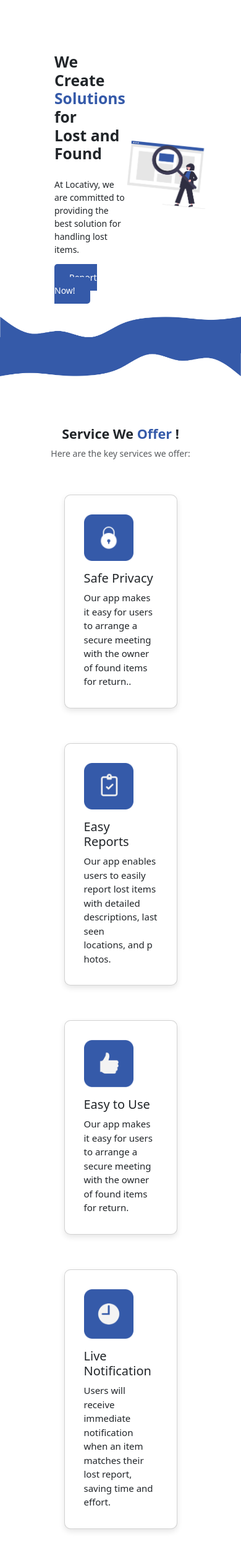
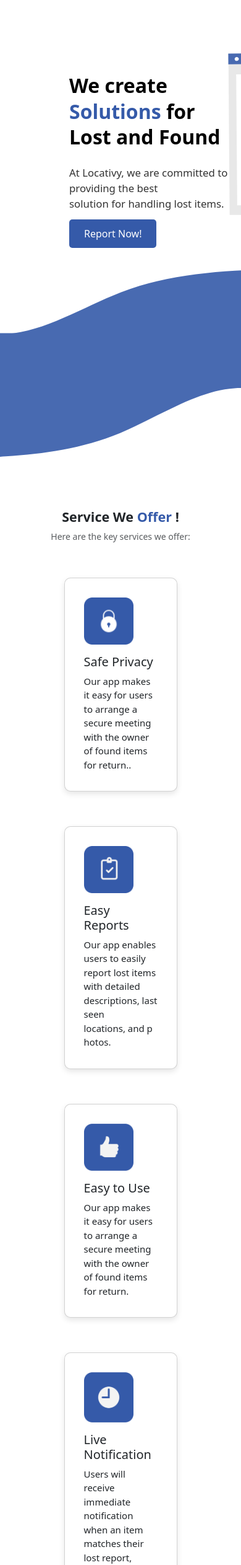
Before and after one commit to AchmadAdji/Locativy, a PHP site: page /locatify/index.html in a window 390 px wide. Shown: the part 75-2600 px from the top of the page at 62% size. Run offline with PHP 8.4, Linux system fonts and the light colour scheme.

Commit message:
Update Footer and Homepage

```diff
--- a/index.html
+++ b/index.html
@@ -58,27 +58,26 @@
     </nav>
 
     <!-- Hero Section -->
-    <div class="hero-section d-flex align-items-center fixed">
+    <div class="hero-section">
+      <!-- Konten Teks -->
       <div class="content">
-        <h2 class="hero-1 fw-bold mb-4">We Create <span style="color: #355AA9;">Solutions</span> for<p>Lost and Found</p></h2>
-        <p class="text-hero-1">At Locativy, we are committed to providing the<br>best solution for handling lost items.</p>
+        <h3 class="hero-1 fw-bold mb-4">
+          We create <span>Solutions</span> for <br>Lost and Found
+        </h3>
+        <p class="text-hero-1">
+          At Locativy, we are committed to providing the best <br> solution for handling lost items.
+        </p>
         <div class="a-hero-1 mt-4">
-          <a href="form-report.html" class="btn-custom-lapor px-4">Report Now!</a>
+          <a href="form-report.html" class="button-custom px-4">Report Now!</a>
         </div>
       </div>
-      <div class="illustration">
-        <img src="assets/image/undraw_web-search_9qqc 1.png" class="img-fluid" alt="Illustration" style="height: 350px;">
-      </div>
+
+      <!-- Gambar Latar Belakang -->
+      <img src="assets/image/icon-1.svg" alt="Background" class="background-image" style="margin-bottom: 10rem;">
     </div>
 
-    <div class="icon-border">
-      <div class="illustration-1">
-        <img src="assets/image/icon.png" class="img-fluid-border" alt="Illustration" style="height: auto; object-fit: contain; width: 100%;">
-      </div>
-    </div>
-
-    <div class="second-section d-flex align-items-center">
-      <div class="content">
+    <div class="service-section d-flex align-items-center">
+      <div class="content-service">
         <h4 class="fw-bold mb-2">Service We <span style="color: #355AA9;">Offer</span> !</h4>
         <p class="text-muted">Here are the key services we offer:</p>
       </div>
@@ -86,7 +85,7 @@
 
   <div class="row row-cols-2 row-cols-md-5 g-4" style="justify-content: center; margin-top: 1rem; gap: 2rem;">
     <div class="col">
-      <div class="card d-flex flex-column" style="transition: transform 0.3s ease;
+      <div class="card d-flex flex-column h-100" style="transition: transform 0.3s ease;
       background: white;
       border-radius: 10px;
       padding: 15px;
@@ -104,7 +103,7 @@
       </div>
     </div>
     <div class="col">
-      <div class="card d-flex flex-column" style="transition: transform 0.3s ease;
+      <div class="card d-flex flex-column h-100" style="transition: transform 0.3s ease;
       background: white;
       border-radius: 10px;
       padding: 15px;
@@ -122,7 +121,7 @@
       </div>
     </div>
     <div class="col">
-      <div class="card d-flex flex-column" style="transition: transform 0.3s ease;
+      <div class="card d-flex flex-column h-100" style="transition: transform 0.3s ease;
       background: white;
       border-radius: 10px;
       padding: 15px;
@@ -140,7 +139,7 @@
       </div>
     </div>
     <div class="col">
-      <div class="card d-flex flex-column" style="transition: transform 0.3s ease;
+      <div class="card d-flex flex-column h-100" style="transition: transform 0.3s ease;
       background: white;
       border-radius: 10px;
       padding: 15px;
@@ -214,32 +213,30 @@
           </div>
       </div>
 
-      <div class="about-us-section d-flex align-items-center fixed" id="our-team">
-        <div class="content-about-us">
-          <h2 class="our-team fw-bold mb-4">Our Team</h2>
-          <p class="text-about" style="font-style: italic;">
-            The “Lost and Found” application is software designed to help <br> people track and identify lost or found items.
-            These <br> applications are usually used to create a platform where <br>
-            people can report lost items, search for lost items,
-            or report <br> found items. We apply this application in the school environment
-          </p>
-          <div class="a-our-team mt-4">
-            <a class="btn-custom-lapor px-4">Read more</a>
-          </div>
-        </div>
-        <div class="illustration-2">
-          <img src="assets/image/undraw_people-search.png" class="img-fluid" alt="Illustration" style="height: 350px;">
+      <!-- About Section -->
+    <div class="about-us-section">
+      <!-- Konten Teks -->
+      <div class="about-content">
+        <h4 class="about-1 fw-bold mb-4">
+          Our Team
+        </h4>
+        <p class="text-about-1" style="font-style: italic;">
+          The “Lost and Found” application is software designed to help people <br> track and identify lost or found items.
+          These applications are usually <br> used to create a platform where people can report lost items, search <br>
+          for lost items, or report found items. We apply this application in the <br> school environment...
+        </p>
+        <div class="a-about-1 mt-4">
+          <a href="form-report.html" class="button-custom px-4">Read More</a>
         </div>
       </div>
 
-      <div class="waves-icon">
-        <img src="assets/image/Vector.png" class="img-fluid-border" alt="Illustration" style="height: 160px; margin-bottom: 4rem;">
-      </div>
+      <!-- Gambar Latar Belakang -->
+      <img src="assets/image/icon-2.svg" alt="Background" class="background-image" style="margin-bottom: 10rem;">
+    </div>
 
       <!-- Call to Action Section -->
 <div class="cta-container">
   <h4>Ready to get started?</h4>
-  <a href="#" class="cta-button">Register now!</a>
 </div>
 
 <!-- Footer Section -->
@@ -279,7 +276,7 @@
   <!-- Social Media & Logo -->
   <div class="footer-bottom">
       <div class="social-icons">
-          <i class="fa-brands fa-square-instagram" style="color: #355aa9;"></i>
+        <a href="https://www.instagram.com/locativy?igsh=bnk4ZHd1aXB1a2E4"><i class="fa-brands fa-square-instagram" style="color: #355aa9;"></i></a>
           <i class="fa-brands fa-x-twitter" style="color: #355aa9;"></i>
           <i class="fa-solid fa-envelope" style="color: #355aa9;"></i>
       </div>
@@ -290,10 +287,6 @@
 </footer>
 
     <script src="script.js"></script>
-<!--
-    <footer class="text-center py-3 bg-dark text-white">
-        <p>© 2025 Locativy. All Rights Reserved.</p>
-    </footer> -->
 
 </body>
 </html>
--- a/style.css
+++ b/style.css
@@ -115,63 +115,96 @@
 
 /* Hero Section */
 .hero-section {
+    position: relative;
+    width: 100%;
+    height: 100vh;
     display: flex;
-    justify-content: space-between;
     align-items: center;
-    margin-top: 8rem;
-    padding: 2rem;
-    margin-left: auto;
-    margin-right: auto;
-    gap: 2rem;
+    text-align: left;
+    overflow: hidden;
+    z-index: 2;
+    margin-top: 10rem;
 }
 
-.hero-1, .text-hero-1, .a-hero-1 {
-    margin-left: 3.5rem;
+/* Gambar Latar Belakang */
+.background-image {
+    position: absolute;
+    top: 0;
+    left: 0;
+    width: 100%;
+    height: 100%;
+    object-fit: contain;
+    z-index: 3;
+    opacity: 0.9;
+    margin-bottom: 5rem;
 }
 
+/* Konten Teks */
 .content {
+    position: relative;
+    z-index: 3;
+    color: #000;
+    border-radius: 10px;
+    margin-left: 6rem;
+    max-width: 600px;
+    margin-bottom: 20rem;
+}
+
+.hero-1 {
+    font-size: 2.3rem;
+    line-height: 1.3;
+}
+
+.hero-1 span {
+    color: #355AA9;
+}
+
+.text-hero-1 {
+    font-size: 1.05rem;
+    margin-top: 1rem;
+    color: #333;
+}
+
+/* Responsive Design */
+@media (max-width: 768px) {
+    .hero-section {
+        height: auto;
+        padding: 2rem 1rem;
+    }
+
+    .hero-1 {
+        font-size: 2rem;
+    }
+
+    .background-image {
+        object-fit: cover;
+    }
+}
+
+.service-section {
+    display: flex;
+    justify-content: center;
+    align-items: center;
+    text-align: center;
+    z-index: 1;
+    margin-top: 5rem;
+}
+
+.content-service {
     flex: 1;
     max-width: 600px;
 }
 
 @media (max-width: 768px) {
-    .content {
-        font-size: 14px; /* Perkecil teks pada layar kecil */
+    .content-service {
+        font-size: 14px;
     }
 }
 
-.illustration {
-    flex: 1;
-    display: flex;
-    justify-content: flex-end;
-    margin-left: 0;
-    padding-right: 1rem;
-}
+/* card */
 
-.illustration-1 {
-    width: 100%;
-    position: relative;
-    margin-bottom: 5rem;
-}
-
-.img-fluid {
-    max-width: 1000px;
-    height: auto;
-    object-fit: contain;
-}
-
-.img-icon-border {
-    max-width: 1350px;
-    height: 10px;
-    object-fit: contain;
-    margin-bottom: 5rem;
-}
-
-@media (max-width: 768px) {
-    .img-fluid {
-        max-width: 130%;
-        height: auto;
-    }
+.card p {
+    font-size: 15px;
 }
 
 /* Buttons */
@@ -189,7 +222,7 @@
     background-color: #4b78db;
 }
 
-.btn-custom-lapor {
+.button-custom {
     text-decoration: none;
     background-color: #355AA9;
     border: 1px;
@@ -198,34 +231,8 @@
     border-radius: 5px;
 }
 
-.btn-custom-lapor:hover {
+.button-custom:hover {
     background-color: #4b78db;
-    transition: ease-in-out 0.4s;
-}
-
-.second-section {
-    display: flex;
-    justify-content: center;
-    align-items: center;
-    margin-top: 5rem;
-    text-align: center;
-}
-
-.content {
-    flex: 1;
-    max-width: 600px;
-}
-
-@media (max-width: 768px) {
-    .content {
-        font-size: 14px;
-    }
-}
-
-/* card */
-
-.card p {
-    font-size: 15px;
 }
 
 .section-benefit {
```
Also changed, not shown: other parts of style.css (+54 -66 lines), assets/image/icon-1 (1).png (added), assets/image/icon-1.png (deleted), assets/image/icon-1.svg (added), assets/image/icon-2.svg (added), assets/image/icon-waves.png (added), assets/image/icon.png (deleted).
